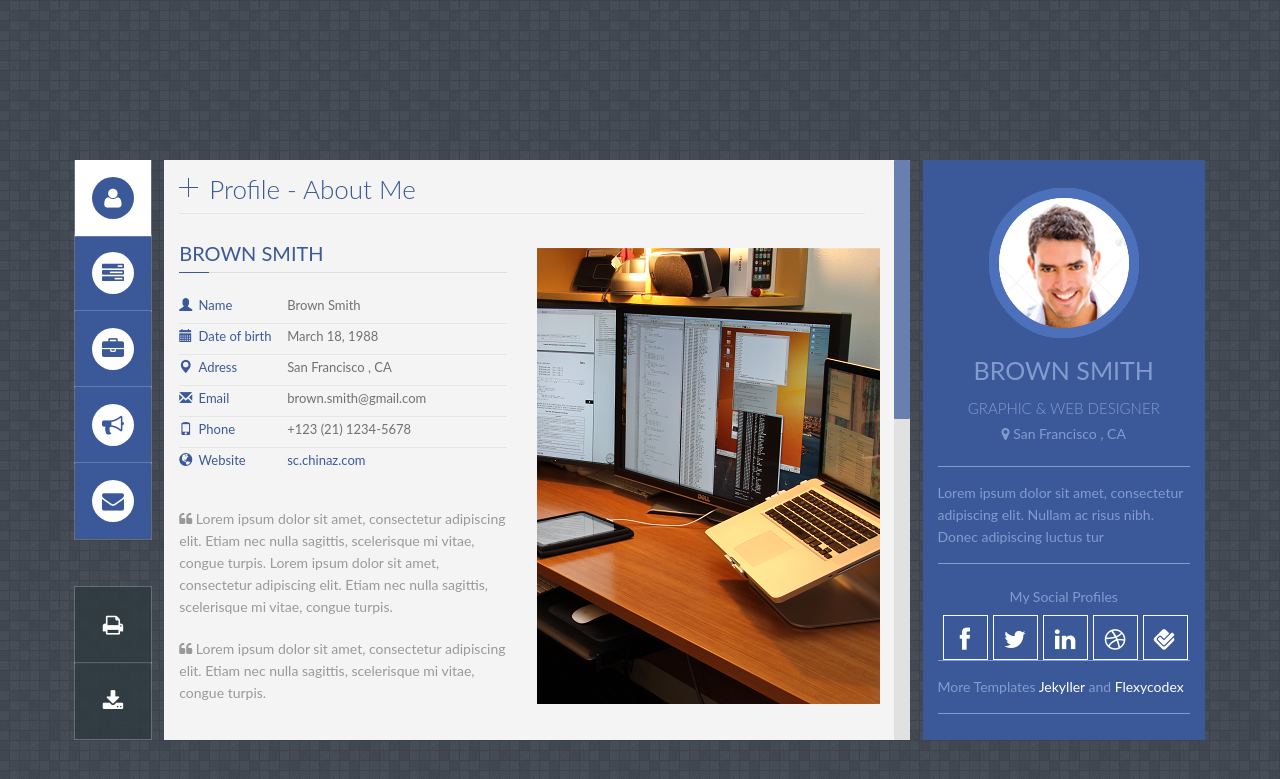
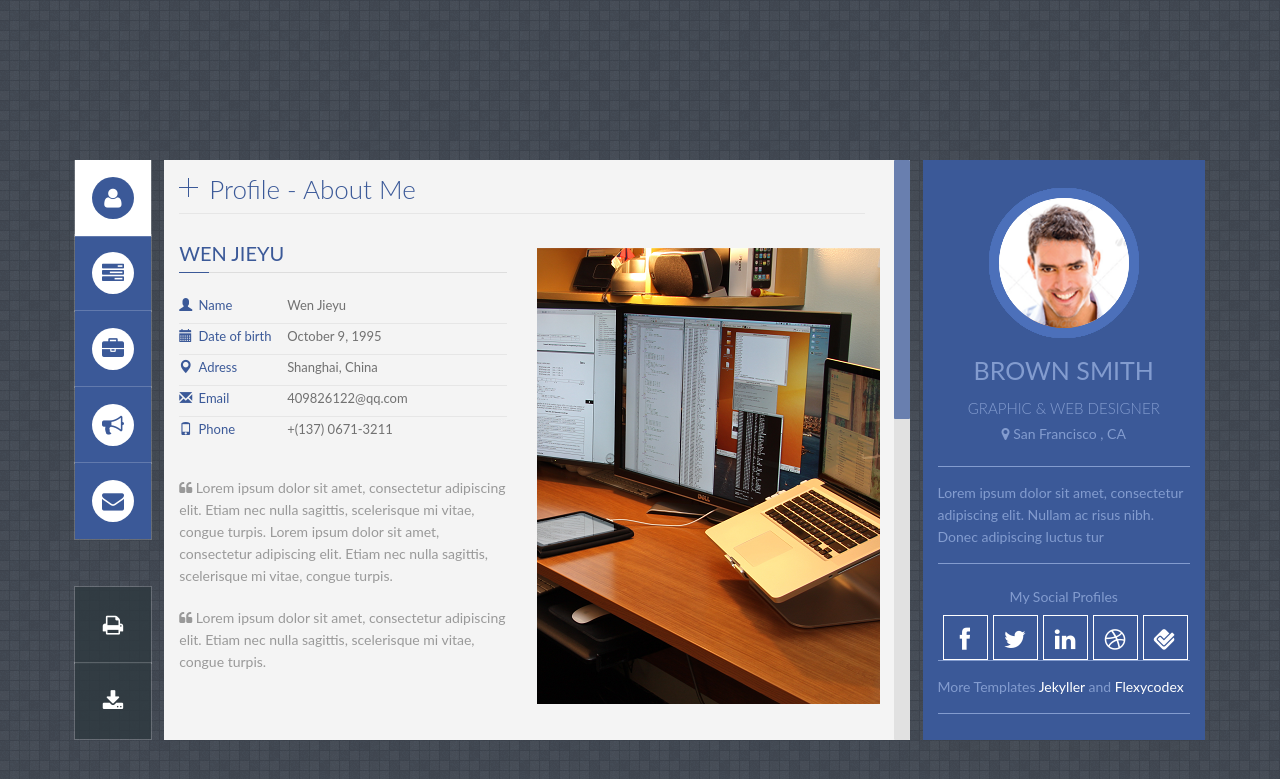
Before and after one commit to jekyller/PanelCV, a Jekyll site: the page built from index.html, in a window 1280 px wide. Shown: the top 779 px of the page. Built offline with Jekyll 4.4.1, drawn with Linux system fonts in a browser that asks for light colours; some web fonts are replaced.

Commit message:
Update profile.html

```diff
--- a/_includes/profile.html
+++ b/_includes/profile.html
@@ -8,7 +8,7 @@
 
         <!--About me-->
         <div class="title_content">
-            <div class="text_content">brown smith</div>
+            <div class="text_content">wen jieyu</div>
             <div class="clear"></div>
         </div>
 
@@ -17,45 +17,45 @@
             <li>
                 <i class="glyphicon glyphicon-user"></i>
                 <label>Name</label>
-                <span class="value">Brown Smith</span>
+                <span class="value">Wen Jieyu</span>
                 <div class="clear"></div>
             </li>
 
             <li>
                 <i class="glyphicon glyphicon-calendar"></i>
                 <label>Date of birth</label>
-                <span class="value">March 18, 1988</span>
+                <span class="value">October 9, 1995</span>
                 <div class="clear"></div>
             </li>
 
             <li>
                 <i class="glyphicon glyphicon-map-marker"></i>
                 <label>Adress</label>
-                <span class="value">San Francisco , CA</span>
+                <span class="value">Shanghai, China</span>
                 <div class="clear"></div>
             </li>
 
             <li>
                 <i class="glyphicon glyphicon-envelope"></i>
                 <label>Email</label>
-                <span class="value">brown.smith@gmail.com</span>
+                <span class="value">409826122@qq.com</span>
                 <div class="clear"></div>
             </li>
 
             <li>
                 <i class="glyphicon glyphicon-phone"></i>
                 <label>Phone</label>
-                <span class="value">+123 (21) 1234-5678</span>
+                <span class="value">+(137) 0671-3211</span>
                 <div class="clear"></div>
             </li>
-
+<!--
             <li>
                 <i class="glyphicon glyphicon-globe"></i>
                 <label>Website</label>
                 <span class="value"><a href="#" target="_blank">sc.chinaz.com</a></span>
                 <div class="clear"></div>
             </li>
-
+-->
         </ul>
 
 
```
